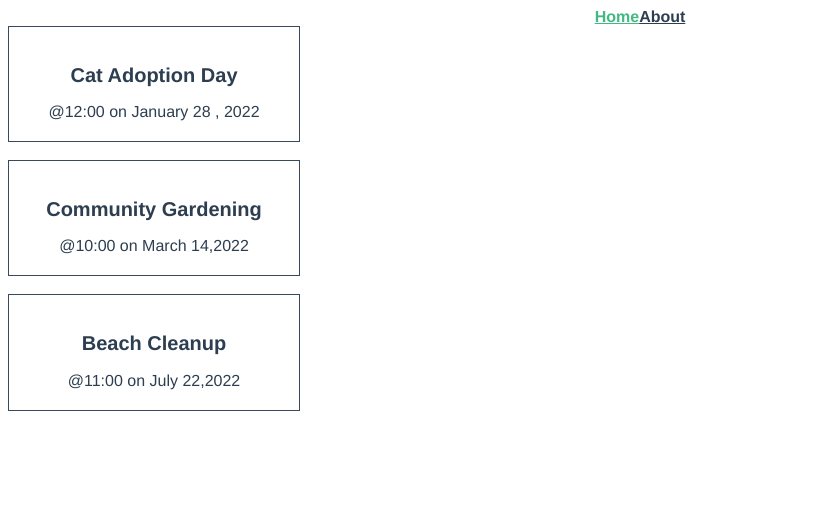
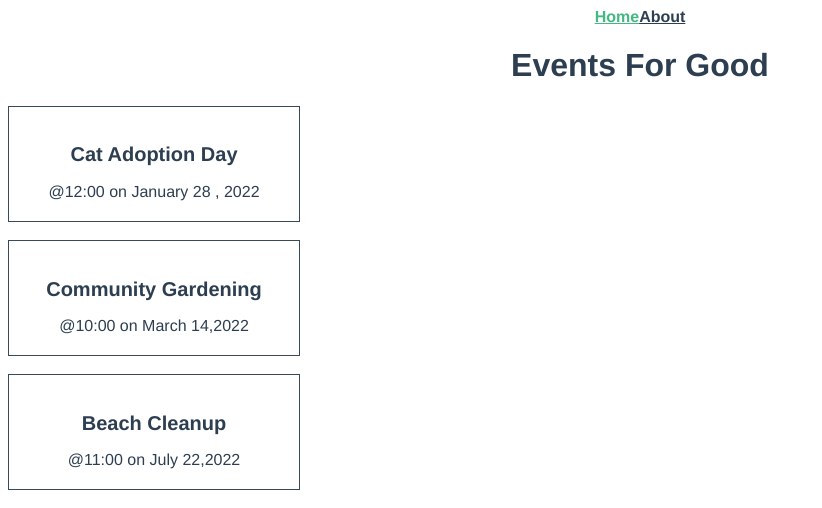
Before and after one commit to Mzknkung53/Lab02-Compo, a Vue app in the folder lab2/: page / in a window 1280 px wide. Shown: the top 508 px of the page, without its empty margins (0-822 px from the left). Built offline with nearby package versions, Linux system fonts and the light colour scheme.

Commit message:
9 commit

```diff
--- a/lab2/src/App.vue
+++ b/lab2/src/App.vue
@@ -13,6 +13,7 @@
         </nav>
       </div>
     </header>
+
 
     <RouterView />
   </div>
--- a/lab2/src/views/HomeView.vue
+++ b/lab2/src/views/HomeView.vue
@@ -42,7 +42,9 @@
 </script>
 
 <template>
-  <div class="home">
+    <h1>Events For Good</h1>
+    <!-- new element -->
+  <div class="events">
     <EventCard v-for="event in events" :key="event.id" :event="event" />
   </div>
 </template>
```
